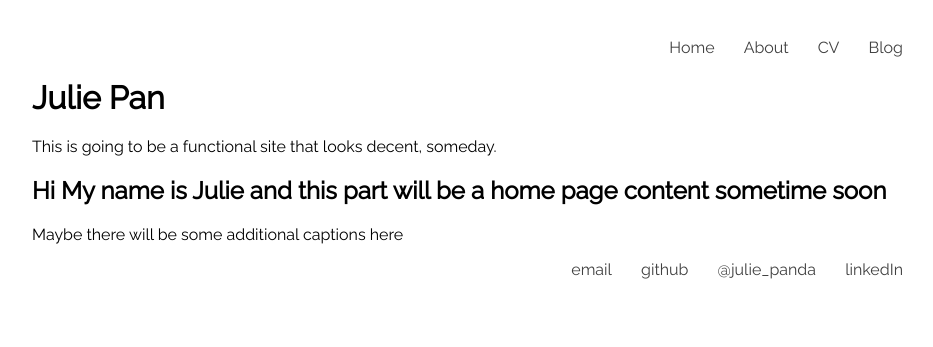
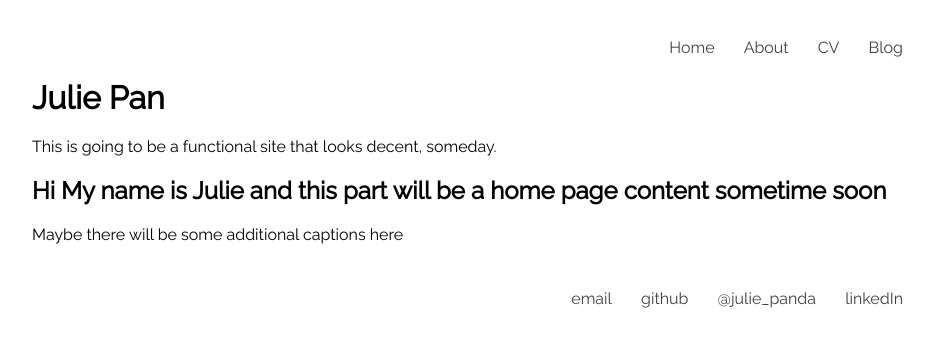
Before and after one commit to juliepanda/juliepanda.github.io, a Jekyll site: the page built from index.html, in a window 1280 px wide. Shown: the top 347 px of the page, without its empty margins (160-1093 px from the left). Built offline with Jekyll 4.4.1, drawn with Linux system fonts in a browser that asks for light colours.

Commit message:
add margin

```diff
--- a/css/main.css
+++ b/css/main.css
@@ -3,6 +3,7 @@
 	margin-top: 3%;
 	margin-left: 15%;
 	margin-right: 15%;
+	margin-bottom: 7%;
 
 }
 
@@ -17,6 +18,11 @@
 nav ul li, footer ul li {
 	display: inline;
 	margin-right: 25px;
+}
+
+.container {
+	margin-top: 5px;
+	margin-bottom: 5%;
 }
 
 a {
```
